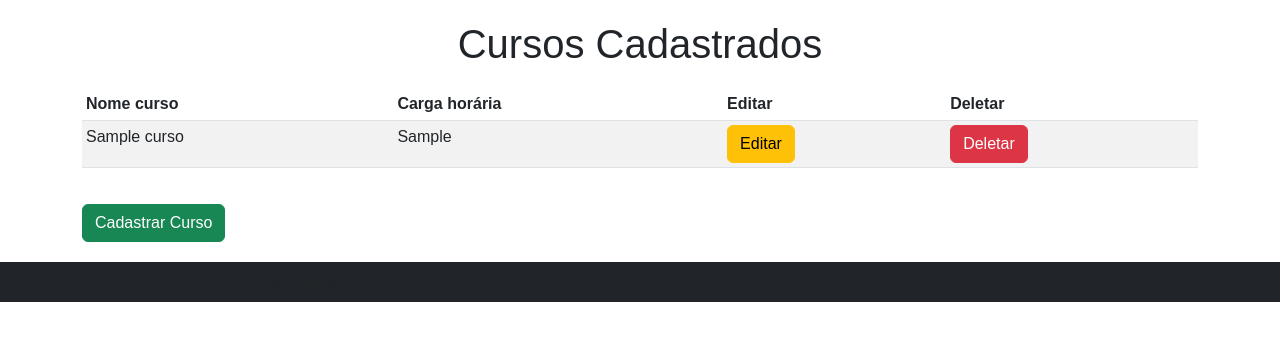
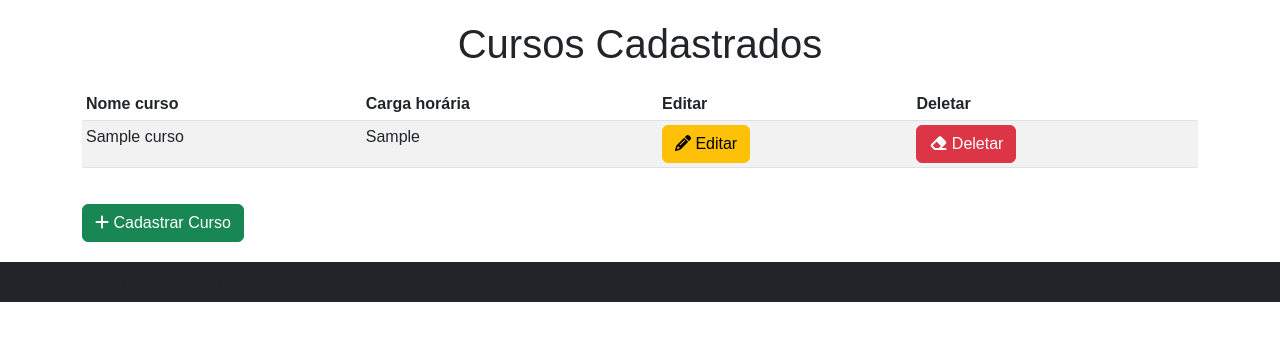
Before and after one commit to fa2c1/udemy-alfahelixtreinamentos-diegomariano-sistema_curso, a PHP site: page /index.php?pagina=cursos in a window 1280 px wide. Shown: the part 106-447 px from the top of the page. Run offline with PHP 8.4, Linux system fonts and the light colour scheme; tables that the repository leaves empty or names only in its code hold one stand-in row (values such as "Sample post"); some libraries are stand-ins or nearby versions.

Commit message:
add Icons

```diff
--- a/header.php
+++ b/header.php
@@ -7,7 +7,11 @@
     <meta name="viewport" content="width=device-width, initial-scale=1, shrink-to-fit=no">
     <!-- Bootstrap CSS v5.2.0-beta1 -->
     <link rel="stylesheet" href="https://cdn.jsdelivr.net/npm/bootstrap@5.2.0-beta1/dist/css/bootstrap.min.css"  integrity="sha384-0evHe/X+R7YkIZDRvuzKMRqM+OrBnVFBL6DOitfPri4tjfHxaWutUpFmBp4vmVor" crossorigin="anonymous">
+    <!-- Data Base for Bootstrap -->
     <link rel="stylesheet" type="text/css" href="https://cdn.datatables.net/v/bs5/dt-1.12.1/datatables.min.css"/>
+    <!-- Kit Fontawesome -->
+    <script src="https://kit.fontawesome.com/d2908fd8b5.js" crossorigin="anonymous"></script>
+    <!-- CSS  -->
     <link rel="stylesheet" href="./css/styles.css">
   </head>
   <body>
--- a/views/cursos.php
+++ b/views/cursos.php
@@ -12,15 +12,15 @@
         <tbody>
           <?php
             while($linha = mysqli_fetch_array($consulta_cursos)){
-              echo '<tr><td >'.$linha['nome_curso'].'</td>';
+              echo '<tr><td>'.$linha['nome_curso'].'</td>';
               echo '<td>'.$linha['carga_horaria'].'</td>';
           ?>
-            <td><a class="btn btn-warning" href="?pagina=inserir_curso&editar=<?php echo $linha['id_curso']; ?>">Editar</a></td>
-            <td><a class="btn btn-danger" href="deleta_curso.php?id_curso=<?php echo $linha['id_curso']; ?>">Deletar</a></td></tr>
+            <td><a class="btn btn-warning" href="?pagina=inserir_curso&editar=<?php echo $linha['id_curso'];?>"><i class="fa-solid fa-pencil"></i> Editar</a></td>
+            <td><a class="btn btn-danger" href="deleta_curso.php?id_curso=<?php echo $linha['id_curso'];?>"><i class="fa-solid fa-eraser"></i> Deletar</a></td></tr>
           <?php
             }
           ?>
         </tbody>
       </table>
-      <a class="btn btn-success botao" href="?pagina=inserir_curso">Cadastrar Curso</a>
+      <a class="btn btn-success botao" href="?pagina=inserir_curso"><i class="fa-solid fa-plus"></i> Cadastrar Curso</a>
     </div>
--- a/views/matriculas.php
+++ b/views/matriculas.php
@@ -14,11 +14,11 @@
               echo '<tr><td >'.$linha['nome_aluno'].'</td>';
               echo '<td>'.$linha['nome_curso'].'</td>';
           ?>
-            <td><a class="btn btn-danger" href="deleta_matricula.php?id_aluno_curso=<?php echo $linha['id_aluno_curso']; ?>">Deletar</a></td></tr>
+            <td><a class="btn btn-danger" href="deleta_matricula.php?id_aluno_curso=<?php echo $linha['id_aluno_curso'];?>"><i class="fa-solid fa-eraser"></i> Deletar</a></td></tr>
           <?php
             }
           ?>
         </tbody>
       </table>
-      <a class="btn btn-success botao" href="?pagina=inserir_matricula">Inserir nova matricula</a>
+      <a class="btn btn-success botao" href="?pagina=inserir_matricula"><i class="fa-solid fa-plus"></i> Inserir nova matricula</a>
     </div>
```
Also changed, not shown: views/alunos.php (+4 -4 lines).
